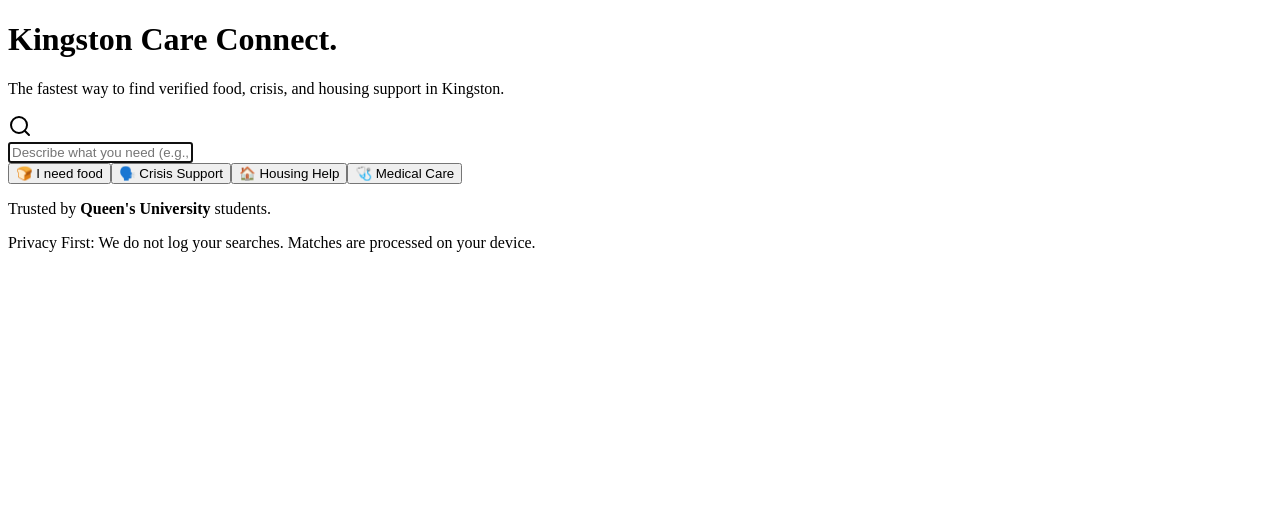
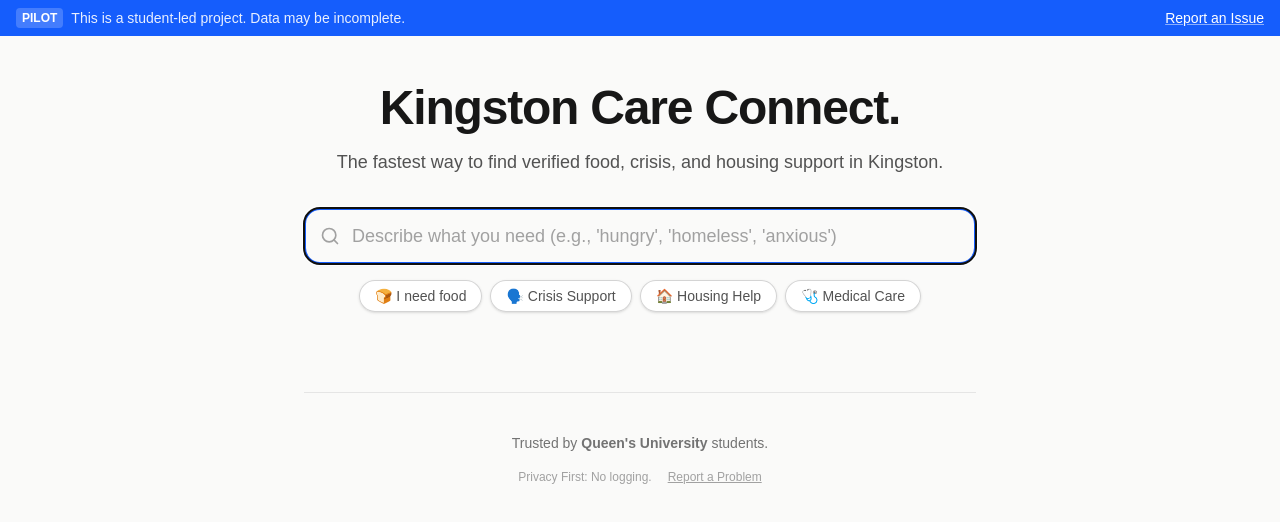
Before and after one commit to jerdaw/kingston-care-connect, a Next.js app: page / in a window 1280 px wide. Shown: the top 522 px of the page. Built offline with nearby package versions, Linux system fonts and the light colour scheme.

Commit message:
feat(beta): add pilot banners and feedback links

```diff
--- a/app/layout.tsx
+++ b/app/layout.tsx
@@ -1,4 +1,6 @@
 import type { Metadata } from "next";
+import "./globals.css";
+import BetaBanner from "../components/BetaBanner";
 
 export const metadata: Metadata = {
   title: "Kingston Care Connect",
@@ -12,7 +14,10 @@ export default function RootLayout({
 }) {
   return (
     <html lang="en">
-      <body>{children}</body>
+      <body>
+        <BetaBanner />
+        {children}
+      </body>
     </html>
   );
 }
--- a/app/page.tsx
+++ b/app/page.tsx
@@ -128,9 +128,10 @@ export default function Home() {
             <p className="text-sm text-neutral-500">
               Trusted by <strong>Queen&apos;s University</strong> students.
             </p>
-            <p className="text-xs text-neutral-400 mt-2">
-              Privacy First: We do not log your searches. Matches are processed on your device.
-            </p>
+            <div className="mt-4 flex justify-center gap-4 text-xs text-neutral-400">
+              <span>Privacy First: No logging.</span>
+              <a href="https://forms.gle/placeholder" target="_blank" className="hover:text-neutral-600 underline">Report a Problem</a>
+            </div>
           </div>
         )}
       </div>
--- /dev/null
+++ b/components/BetaBanner.tsx
@@ -0,0 +1,26 @@
+
+
+export default function BetaBanner() {
+    return (
+        <div className="bg-blue-600 px-4 py-2 text-white dark:bg-blue-800">
+            <div className="mx-auto flex max-w-7xl items-center justify-between text-sm">
+                <div className="flex items-center gap-2">
+                    <span className="font-bold rounded bg-white/20 px-1.5 py-0.5 text-xs">PILOT</span>
+                    <span className="opacity-90">
+                        This is a student-led project. Data may be incomplete.
+                    </span>
+                </div>
+                <div className="hidden sm:block">
+                    <a
+                        href="https://forms.gle/YOUR_GOOGLE_FORM_ID"
+                        target="_blank"
+                        rel="noreferrer"
+                        className="underline decoration-white/50 hover:decoration-white"
+                    >
+                        Report an Issue
+                    </a>
+                </div>
+            </div>
+        </div>
+    );
+}
--- a/package.json
+++ b/package.json
@@ -71,6 +71,7 @@
     "eslint-plugin-import": "^2.31.0",
     "jsdom": "^26.1.0",
     "postcss": "^8.5.3",
+    "postcss-import": "^16.1.1",
     "prettier": "3.0.3",
     "prettier-plugin-tailwindcss": "^0.6.11",
     "tailwindcss": "^4.1.5",
```
Also changed, not shown: 1 other file (tests, documents, lock files or other folders).
